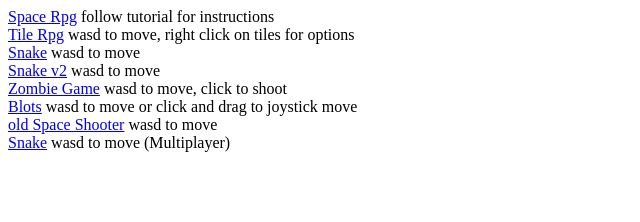
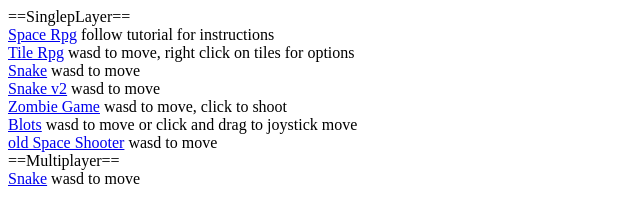
Before and after one commit to beardhub/Gamehub, a plain HTML site: page index.html in a window 1280 px wide. Shown: the whole page, without its empty margins (0-640 px from the left). Drawn offline with Linux system fonts and the light colour scheme.

Commit message:
Add files via upload

```diff
--- a/index.html
+++ b/index.html
@@ -1,5 +1,6 @@
 <html>
 <body>
+==SinglepLayer==<br>
 <a href="https://zacharye08.github.io/SpaceRpg/">Space Rpg</a> follow tutorial for instructions<br>
 <a href="https://zacharye08.github.io/TileRpg/">Tile Rpg</a> wasd to move, right click on tiles for options<br>
 <a href="https://zacharye08.github.io/BlankSnake/">Snake</a> wasd to move<br>
@@ -7,6 +8,7 @@
 <a href="https://zacharye08.github.io/ZombieGame/">Zombie Game</a> wasd to move, click to shoot<br>
 <a href="https://zacharye08.github.io/SuperEdgyGameV3/">Blots</a> wasd to move or click and drag to joystick move<br>
 <a href="https://zacharye08.github.io/SpaceShooterV2/">old Space Shooter</a> wasd to move <br>
-<a href="https://socketsnake.herokuapp.com/">Snake</a> wasd to move (Multiplayer) <br>
+==Multiplayer==<br>
+<a href="https://socketsnake.herokuapp.com/">Snake</a> wasd to move<br>
 </body>
 </html>
```
